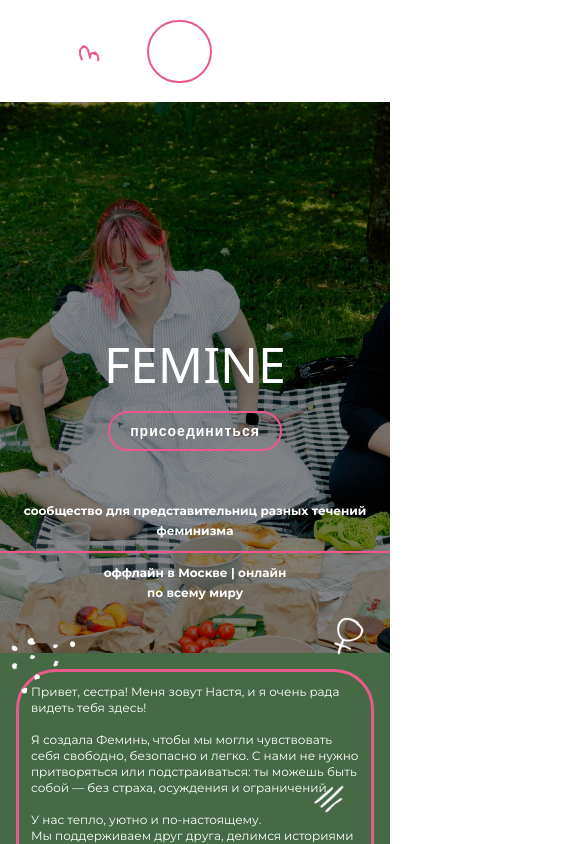
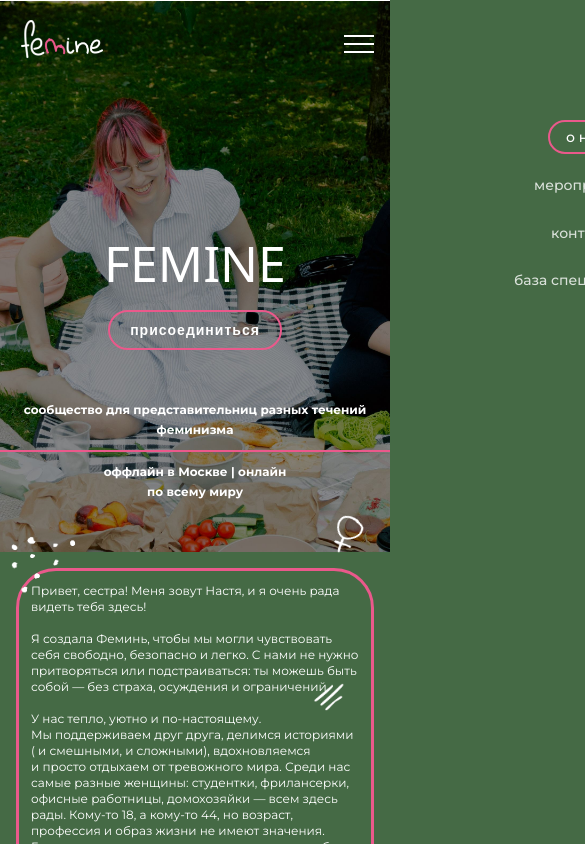
Before and after one commit to breadkvass/femine, a React (Vite) app: page /about in a window 390 px wide. Shown: the top 844 px of the page, 585 px wide, since content can reach past the window. Built offline with nearby package versions, Linux system fonts and the light colour scheme; a web font is replaced by a local one.

Commit message:
update header with routong

```diff
--- a/src/components/header/Header.module.css
+++ b/src/components/header/Header.module.css
@@ -42,8 +42,14 @@
   color: black;
 }
 
-@media screen and (max-width: 1024px) {
-  .links {
-    gap: 12px;
+@media screen and (max-width: 767px) {
+  .content {
+    width: calc(100vw - 80px);
   }
 }
+
+@media screen and (max-width: 480px) {
+  .content {
+    width: calc(100vw - 32px);
+  }
+}
--- a/src/components/header/Header.tsx
+++ b/src/components/header/Header.tsx
@@ -1,7 +1,9 @@
 import { useState, useEffect } from 'react';
 import logoWhite from '../../assets/images/logo-white.png';
-import CustomNavLink from './customNavLink/customNavLink';
+import CustomNavLink from './customNavLink/CustomNavLink';
 import styles from './Header.module.css';
+import Navigation from './navigation/Navigation';
+import { TRoute } from '../../utils/types';
 
 const Header = () => {
   const [isScrolled, setIsScrolled] = useState(false);
@@ -13,25 +15,27 @@
     };
 
     window.addEventListener('scroll', handleScroll);
-    return () => window.removeEventListener('scroll', handleScroll);
+
+    return () => {
+      window.removeEventListener('scroll', handleScroll);
+    };
   }, []);
+
+  const routes: TRoute[] = [
+    { route: '/about', label: 'о нас' },
+    { route: '/events', label: 'мероприятия' },
+    { route: '/contacts', label: 'контакты' },
+    { route: '/superwomen', label: 'база специалисток' }
+  ]
 
   return (
     <header className={`${styles.header} ${isScrolled ? styles.scrolled : ''}`}>
       <div className={styles.content}>
         <CustomNavLink
           activeLinkType='/'
-          label={ <img className={styles.logo} src={logoWhite} alt='Логотип' />}
+          label={<img className={styles.logo} src={logoWhite} alt='Логотип' />}
         />
-
-        <nav>
-          <ul className={styles.links}>
-            <CustomNavLink activeLinkType='/about' label='о нас' />
-            <CustomNavLink activeLinkType='/events' label='мероприятия' />
-            <CustomNavLink activeLinkType='/contacts' label='контакты' />
-            <CustomNavLink activeLinkType='/superwomen' label='база специалисток' />
-          </ul>
-        </nav>
+        <Navigation routes={routes} />
       </div>
     </header>
   );
--- a/src/components/header/customNavLink/CustomNavLink.module.css
+++ b/src/components/header/customNavLink/CustomNavLink.module.css
@@ -1,8 +1,7 @@
-/* CustomNavLink.module.css */
-
 .listItem {
     display: inline-block;
     margin: 0 5px;
+    text-align: center;
 }
 
 ul .link {
@@ -11,7 +10,7 @@
     border: 1px solid transparent;
     border-radius: 2px;
     margin-bottom: -1px;
-    display: inline-block; /* Важно для transform */
+    display: inline-block;
     transition:
         opacity var(--transition-time) ease,
         border var(--transition-time) ease,
@@ -34,13 +33,13 @@
     cursor: default;
 }
 
-/* Отключаем трансформацию только для активной ссылки */
 ul .activeLink:hover {
     transform: none;
 }
 
 a {
     font-weight: 500;
+    font-size: 16px;
 }
 
 @media (hover: none) {
@@ -52,3 +51,9 @@
         border: 2px solid var(--feminist-pink);
     }
 }
+
+@media screen and (max-width: 1024px) {
+    a {
+      font-size: 14px;
+    }
+}
--- a/src/components/header/customNavLink/CustomNavLink.tsx
+++ b/src/components/header/customNavLink/CustomNavLink.tsx
@@ -1,28 +1,30 @@
 import { NavLink } from 'react-router-dom';
 import { FC, ReactNode, useState } from 'react';
+import { ActiveLinkType } from '../../../utils/types';
 import styles from './CustomNavLink.module.css';
 
-type ActiveLinkType = '/' | '/about' | '/events' | '/contacts' | '/superwomen';
 
 type CustomNavLinkProps = {
     activeLinkType: ActiveLinkType;
     label: ReactNode;
+    onClick?: () => void;
 }
 
-const CustomNavLink: FC<CustomNavLinkProps> = ({activeLinkType, label}) => {
-    const [activeNavLink, setActiveNavLink] = useState<ActiveLinkType>('/')
+const CustomNavLink: FC<CustomNavLinkProps> = ({activeLinkType, label, onClick}) => {
+    const [ isActiveNavLink, setIsActiveNavLink] = useState(false);
 
-    const setActiveStyle = (isActive: boolean, link: ActiveLinkType) => {
-        setActiveNavLink(link);
-        return !isActive ? styles.link : `${styles.link} ${styles.activeLink}`
-    };
+    const onClickHandler = () => {
+        setIsActiveNavLink(true);
+        if (onClick) onClick();
+    }
 
     return (
         <li className={styles.listItem}>
             <NavLink
-                aria-disabled={activeNavLink === activeLinkType}
+                aria-disabled={!isActiveNavLink}
                 to={activeLinkType}
-                className={({ isActive }) => setActiveStyle(isActive, activeLinkType)}
+                className={({ isActive }) => !isActive ? styles.link : `${styles.link} ${styles.activeLink}`}
+                onClick={onClickHandler}
             >
                 {label}
             </NavLink>
--- /dev/null
+++ b/src/components/header/navigation/Navigation.module.css
@@ -0,0 +1,83 @@
+.burger {
+    display: none;
+    flex-direction: column;
+    justify-content: space-around;
+    width: 30px;
+    height: 24px;
+    background: transparent;
+    border: none;
+    cursor: pointer;
+    padding: 0;
+    z-index: 20;
+    position: relative;
+}
+
+.burger span {
+    margin: 0;
+    width: 100%;
+    height: 2px;
+    background-color: var(--burger-color, white);
+    transition: all 0.3s ease;
+    transform-origin: center;
+}
+
+.burger.open span:nth-child(1) {
+    transform: rotate(45deg) translate(6px, 6px);
+}
+
+
+.burger.open span:nth-child(2) {
+    opacity: 0;
+}
+
+.burger.open span:nth-child(3) {
+    transform: rotate(-45deg) translate(5px, -5px);
+}
+
+.mobileMenu {
+    position: fixed;
+    top: 0;
+    right: -100%;
+    width: 100%;
+    height: 100vh;
+    background-color: var(--green);
+    backdrop-filter: blur(10px);
+    -webkit-backdrop-filter: blur(10px);
+    transition: right 0.4s ease;
+    z-index: 15;
+    padding: 80px 20px 20px;
+}
+
+.mobileMenu.show {
+    right: 0;
+}
+
+
+.mobileLinks {
+    display: flex;
+    flex-direction: column;
+    gap: 16px;
+    margin-top: 40px;
+}
+
+@media screen and (max-width: 1024px) {
+    .links {
+      gap: 12px;
+    }
+}
+
+@media screen and (max-width: 767px) {
+    .links {
+      display: none;
+    }
+
+    .burger {
+      display: flex;
+    }
+}
+
+@media screen and (max-width: 480px) {
+    .mobileMenu {
+      width: 100%;
+    }
+}
--- /dev/null
+++ b/src/components/header/navigation/Navigation.tsx
@@ -0,0 +1,62 @@
+import { FC, memo, useEffect, useState } from 'react';
+import { TRoute } from '../../../utils/types';
+import CustomNavLink from '../customNavLink/CustomNavLink';
+import styles from './Navigation.module.css';
+
+type NavigationProps = {
+    routes: TRoute[]
+}
+
+const Navigation: FC<NavigationProps> = ({routes}) => {
+  const [isMenuOpen, setIsMenuOpen] = useState(false);
+  const [isMobile, setIsMobile] = useState(window.innerWidth < 768);
+
+   useEffect(() => {
+      const handleResize = () => {
+        setIsMobile(window.innerWidth < 768);
+        if (window.innerWidth >= 768) {
+          setIsMenuOpen(false);
+        }
+      };
+
+      window.addEventListener('resize', handleResize);
+
+      return () => {
+        window.removeEventListener('resize', handleResize);
+      };
+    }, [isMobile]);
+
+    const toggleMenu = () => {
+        setIsMenuOpen(!isMenuOpen);
+      };
+
+    return isMobile ? (
+        <>
+          <button
+            className={`${styles.burger} ${isMenuOpen ? styles.open : ''}`}
+            onClick={toggleMenu}
+            aria-label="Меню"
+          >
+            <span></span>
+            <span></span>
+            <span></span>
+          </button>
+
+          <div className={`${styles.mobileMenu} ${isMenuOpen ? styles.show : ''}`}>
+            <nav>
+              <ul className={styles.mobileLinks}>
+                {routes.map((item, ind) => <CustomNavLink key={`${ind}-${item.route}`} activeLinkType={item.route} label={item.label} onClick={toggleMenu} />)}
+              </ul>
+            </nav>
+          </div>
+        </>
+      ) : (
+        <nav>
+          <ul className={styles.links}>
+            {routes.map((item, ind) => <CustomNavLink key={`${ind}-${item.route}`} activeLinkType={item.route} label={item.label} />)}
+          </ul>
+        </nav>
+      )
+}
+
+export default memo(Navigation);
--- a/src/components/layout/Layout.module.css
+++ b/src/components/layout/Layout.module.css
@@ -2,4 +2,5 @@
     min-height: 100vh;
     display: flex;
     flex-direction: column;
+    margin-top: -87px;
 }
--- /dev/null
+++ b/src/utils/types.ts
@@ -0,0 +1,6 @@
+export type ActiveLinkType = '/' | '/about' | '/events' | '/contacts' | '/superwomen';
+
+export type TRoute = {
+    route: ActiveLinkType;
+    label: string;
+}
```
